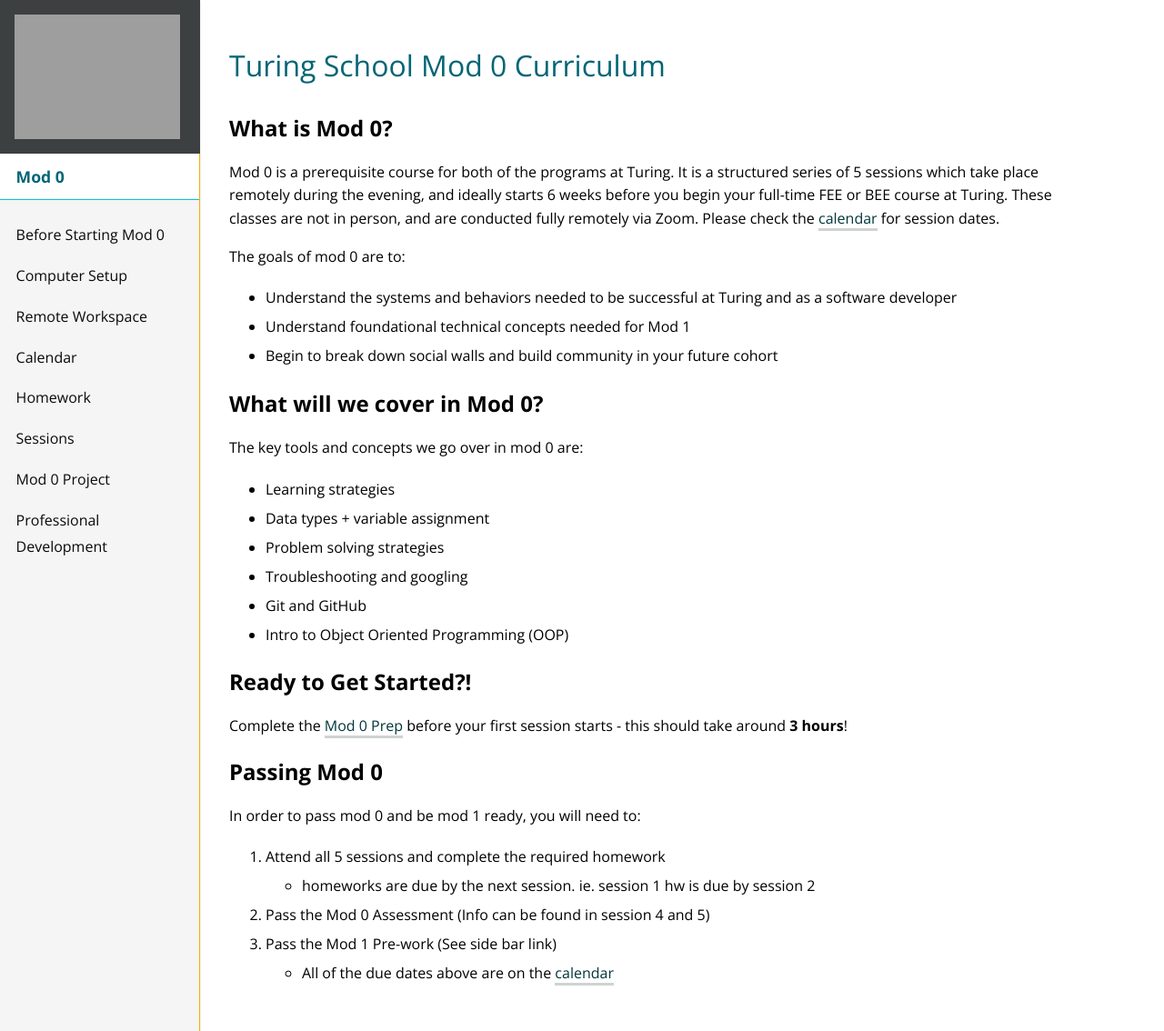
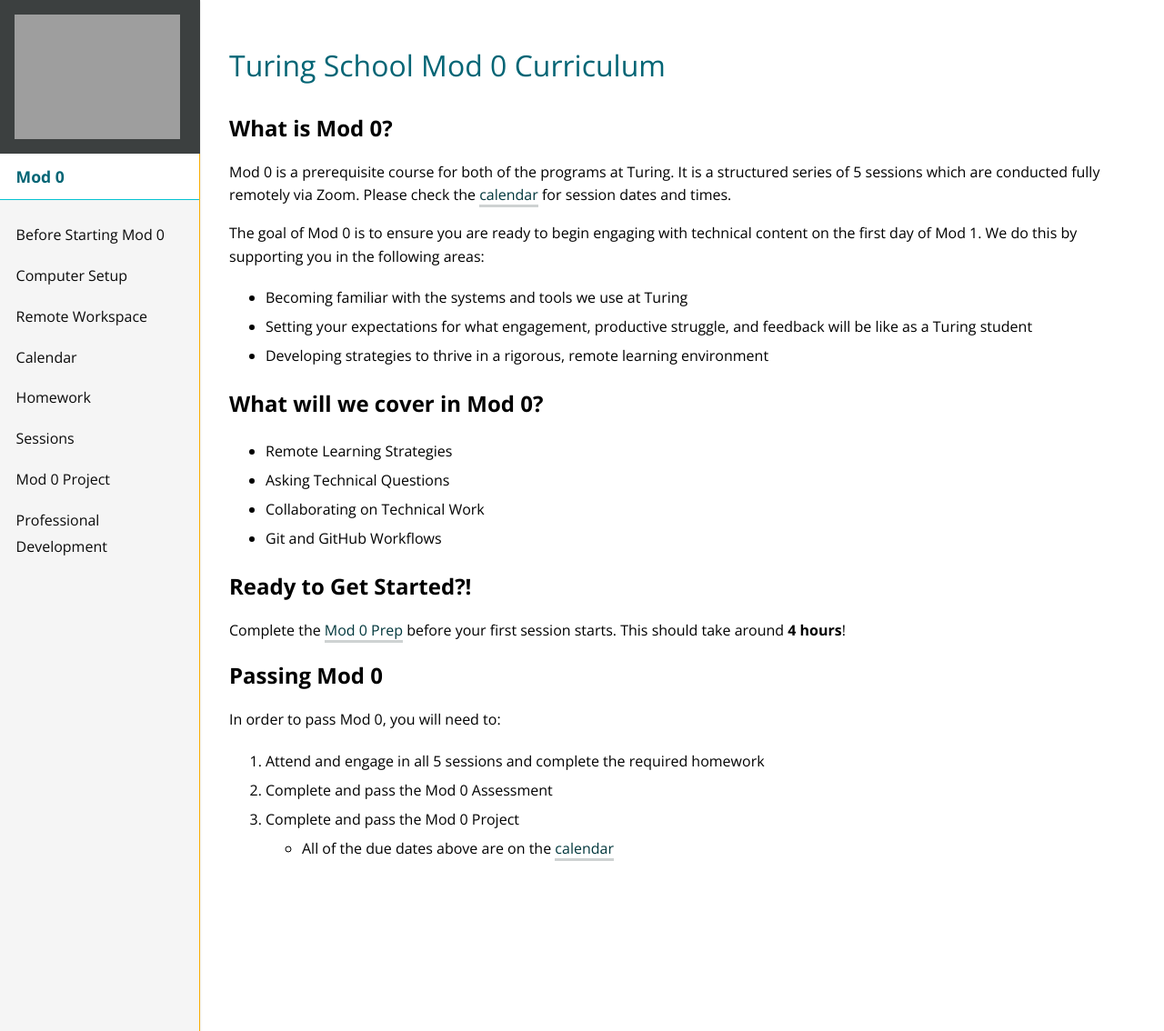
Before and after one commit to turingschool/mod-0-curriculum, a Jekyll site: the page built from index.md, in a window 1280 px wide and 1134 px high. Shown: the whole window at 91% size. Built offline with Jekyll 4.4.1, drawn with Linux system fonts in a browser that asks for light colours; nearby versions of some CDN libraries.

Commit message:
Update main index

```diff
--- a/index.md
+++ b/index.md
@@ -5,32 +5,28 @@
 
 ## What is Mod 0?
 
-Mod 0 is a prerequisite course for both of the programs at Turing. It is a structured series of 5 sessions which take place remotely during the evening, and ideally starts 6 weeks before you begin your full-time FEE or BEE course at Turing. These classes are not in person, and are conducted fully remotely via Zoom. Please check the [calendar]({{ site.baseurl }}/calendar) for session dates.
+Mod 0 is a prerequisite course for both of the programs at Turing. It is a structured series of 5 sessions which are conducted fully remotely via Zoom. Please check the [calendar]({{ site.baseurl }}/calendar) for session dates and times.
 
-The goals of mod 0 are to:
-* Understand the systems and behaviors needed to be successful at Turing and as a software developer
-* Understand foundational technical concepts needed for Mod 1
-* Begin to break down social walls and build community in your future cohort
+The goal of Mod 0 is to ensure you are ready to begin engaging with technical content on the first day of Mod 1. We do this by supporting you in the following areas:
+* Becoming familiar with the systems and tools we use at Turing
+* Setting your expectations for what engagement, productive struggle, and feedback will be like as a Turing student
+* Developing strategies to thrive in a rigorous, remote learning environment
 
 ## What will we cover in Mod 0?
 
-The key tools and concepts we go over in mod 0 are:
-* Learning strategies
-* Data types + variable assignment
-* Problem solving strategies
-* Troubleshooting and googling
-* Git and GitHub
-* Intro to Object Oriented Programming (OOP)
+* Remote Learning Strategies
+* Asking Technical Questions
+* Collaborating on Technical Work
+* Git and GitHub Workflows
 
 ## Ready to Get Started?!
 
-Complete the [Mod 0 Prep](https://mod0.turing.io/before-mod-0) before your first session starts - this should take around **3 hours**!
+Complete the [Mod 0 Prep](https://mod0.turing.io/before-mod-0) before your first session starts. This should take around **4 hours**!
 
 ## Passing Mod 0
 
-In order to pass mod 0 and be mod 1 ready, you will need to:
-1. Attend all 5 sessions and complete the required homework
-  * homeworks are due by the next session. ie. session 1 hw is due by session 2
-2. Pass the Mod 0 Assessment (Info can be found in session 4 and 5)
-3. Pass the Mod 1 Pre-work (See side bar link)
+In order to pass Mod 0, you will need to:
+1. Attend and engage in all 5 sessions and complete the required homework
+2. Complete and pass the Mod 0 Assessment
+3. Complete and pass the Mod 0 Project
   * All of the due dates above are on the [calendar]({{ site.baseurl }}/calendar)
```
